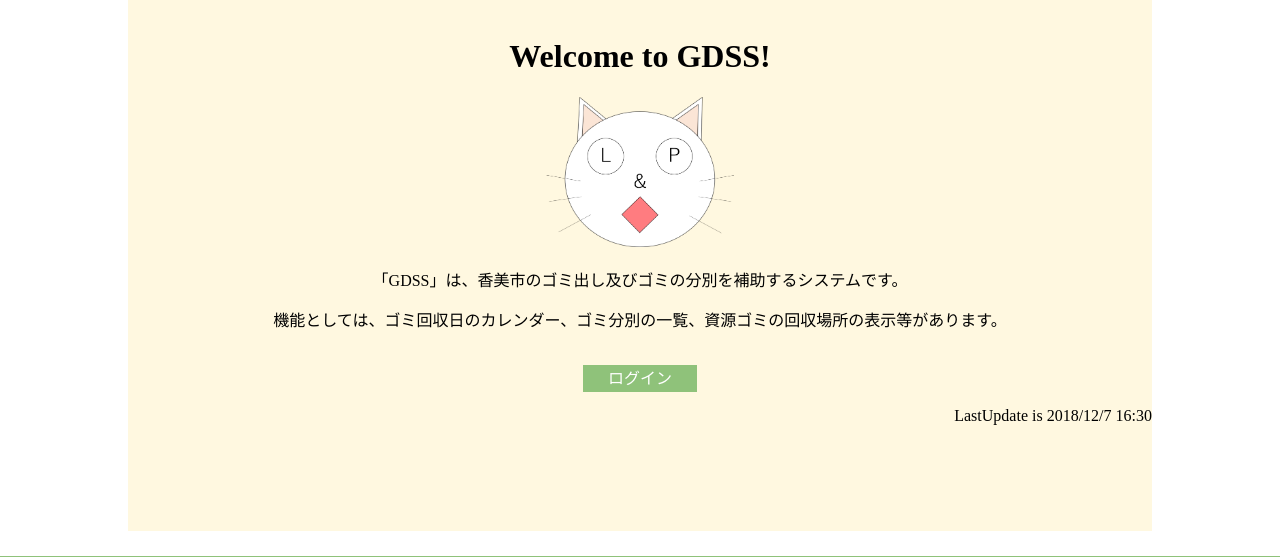
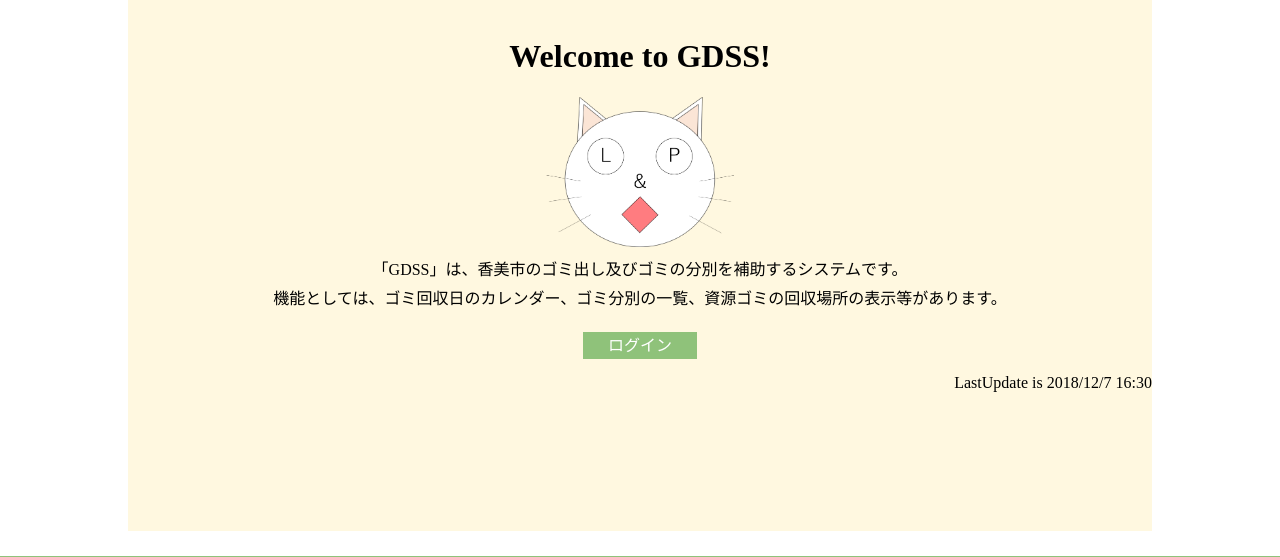
Before and after one commit to KaitoSato11/LP2, a PHP site: page /Main.php in a window 1280 px wide. Shown: the part 96-653 px from the top of the page. Run offline with PHP 8.4, Linux system fonts and the light colour scheme.

Commit message:
Main.phpに追加

```diff
--- a/design.css
+++ b/design.css
@@ -86,6 +86,10 @@ div.content a#logbut {
 
 div.content a#logbut:hover {
   background-color: #7daa6a;
+}
+
+div#conmain p {
+  margin: 5px auto;
 }
 
 /* Login.php用 */
```
